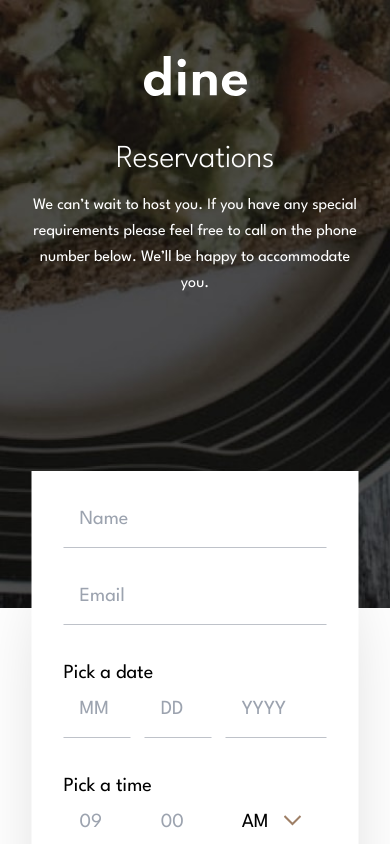
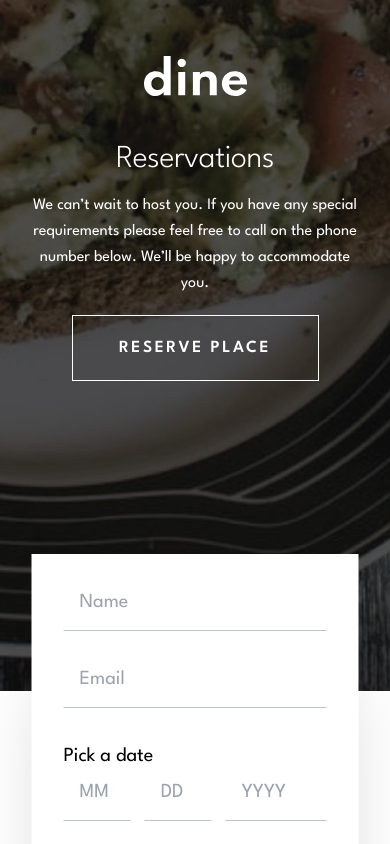
Before and after one commit to lleonardus/dine-restaurant, a React (Vite) app: page /booking in a window 390 px wide. Shown: the top 844 px of the page. Built offline with nearby package versions, Linux system fonts and the light colour scheme.

Commit message:
adding button to go to form and focus on name field, when on mobile devices

```diff
--- a/src/pages/booking/components/Hero.jsx
+++ b/src/pages/booking/components/Hero.jsx
@@ -1,7 +1,17 @@
+import { Button } from "../../../ui/Button";
+
 export function Hero() {
+  function scrollToForm() {
+    const form = document.getElementsByTagName("form")[0];
+    const nameField = form?.firstChild?.firstChild;
+
+    form?.scrollIntoView({ behavior: "smooth" });
+    nameField?.focus();
+  }
+
   return (
-    <header className="relative h-min bg-black bg-[url('/images/booking/hero-bg-mobile.jpg')] bg-cover bg-no-repeat px-6 pb-[311px] pt-[56px] text-white tablet:bg-[url('/images/booking/hero-bg-tablet.jpg')] tablet:px-[39px] tablet:pb-[268px] xl:items-start xl:bg-[url('/images/booking/hero-bg-desktop.jpg')] xl:px-[165px] xl:pb-[154px] xl:pt-[65px] desktop:px-[240px]">
-      <div className="flex justify-center tablet:block">
+    <header className="relative flex h-min flex-col items-center bg-black bg-[url('/images/booking/hero-bg-mobile.jpg')] bg-cover bg-no-repeat px-6 pb-[311px] pt-[56px] text-white tablet:inline-block tablet:bg-[url('/images/booking/hero-bg-tablet.jpg')] tablet:px-[39px] tablet:pb-[268px] xl:items-start xl:bg-[url('/images/booking/hero-bg-desktop.jpg')] xl:px-[165px] xl:pb-[154px] xl:pt-[65px] desktop:px-[240px]">
+      <div>
         <img src="/images/logo.svg" alt="logo" />
       </div>
       <div className="space-y-[13px] pt-11 text-center tablet:space-y-3 tablet:pt-[70px] xl:space-y-[18px] xl:pt-[153px] xl:text-left">
@@ -14,6 +24,14 @@ export function Hero() {
           accommodate you.
         </p>
       </div>
+      <Button
+        theme={"dark"}
+        additionalClasses={"w-[245px] tablet:hidden mt-[19px]"}
+        type={"button"}
+        onClick={scrollToForm}
+      >
+        Reserve place
+      </Button>
     </header>
   );
 }
```
